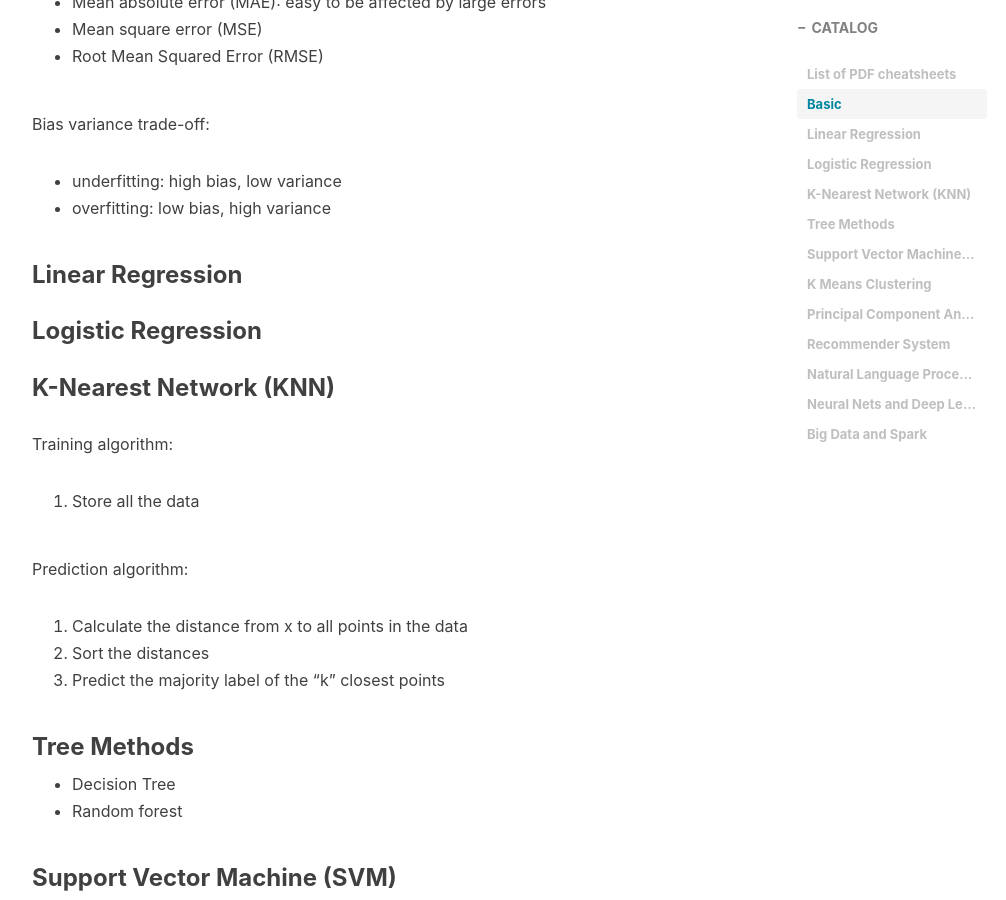
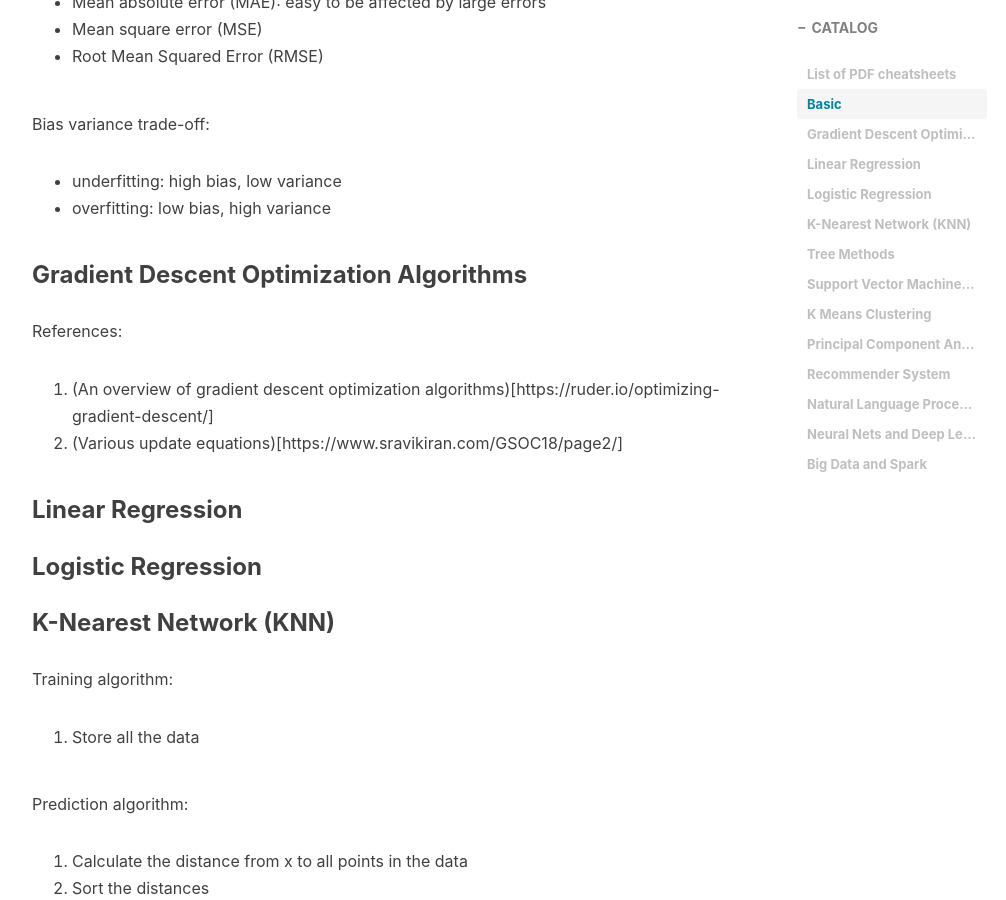
Before and after one commit to Bearxcave/Bearxcave.github.io, a Jekyll site: the page built from _posts/2021-03-03-cheatsheet-machine-learning-bootcamp.md, in a window 1280 px wide and 900 px high, scrolled down 1568 px. Shown: the whole window, without its empty margins (233-1239 px from the left). Built offline with Jekyll 4.4.1, drawn with Linux system fonts in a browser that asks for light colours; nearby versions of some CDN libraries; formulas are drawn with MathJax 3; comment, search, counter and statistics services are not loaded.

Commit message:
Update 2021-03-03-cheatsheet-machine-learning-bootcamp.md

```diff
--- a/_posts/2021-03-03-cheatsheet-machine-learning-bootcamp.md
+++ b/_posts/2021-03-03-cheatsheet-machine-learning-bootcamp.md
@@ -54,6 +54,12 @@ Bias variance trade-off:
 
 * underfitting: high bias, low variance
 * overfitting: low bias, high variance
+
+### Gradient Descent Optimization Algorithms
+
+References:
+1. (An overview of gradient descent optimization algorithms)[https://ruder.io/optimizing-gradient-descent/]
+2. (Various update equations)[https://www.sravikiran.com/GSOC18/page2/]
 
 ### Linear Regression
 
```
